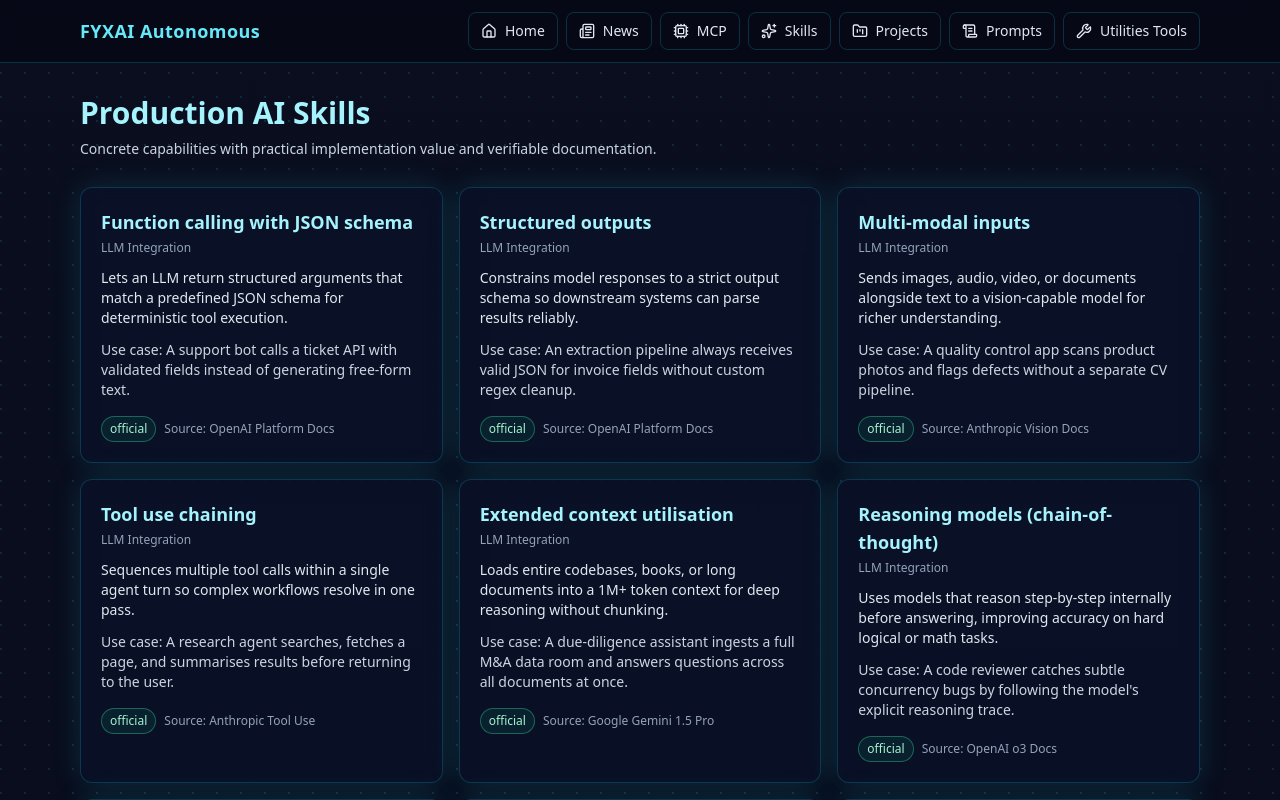
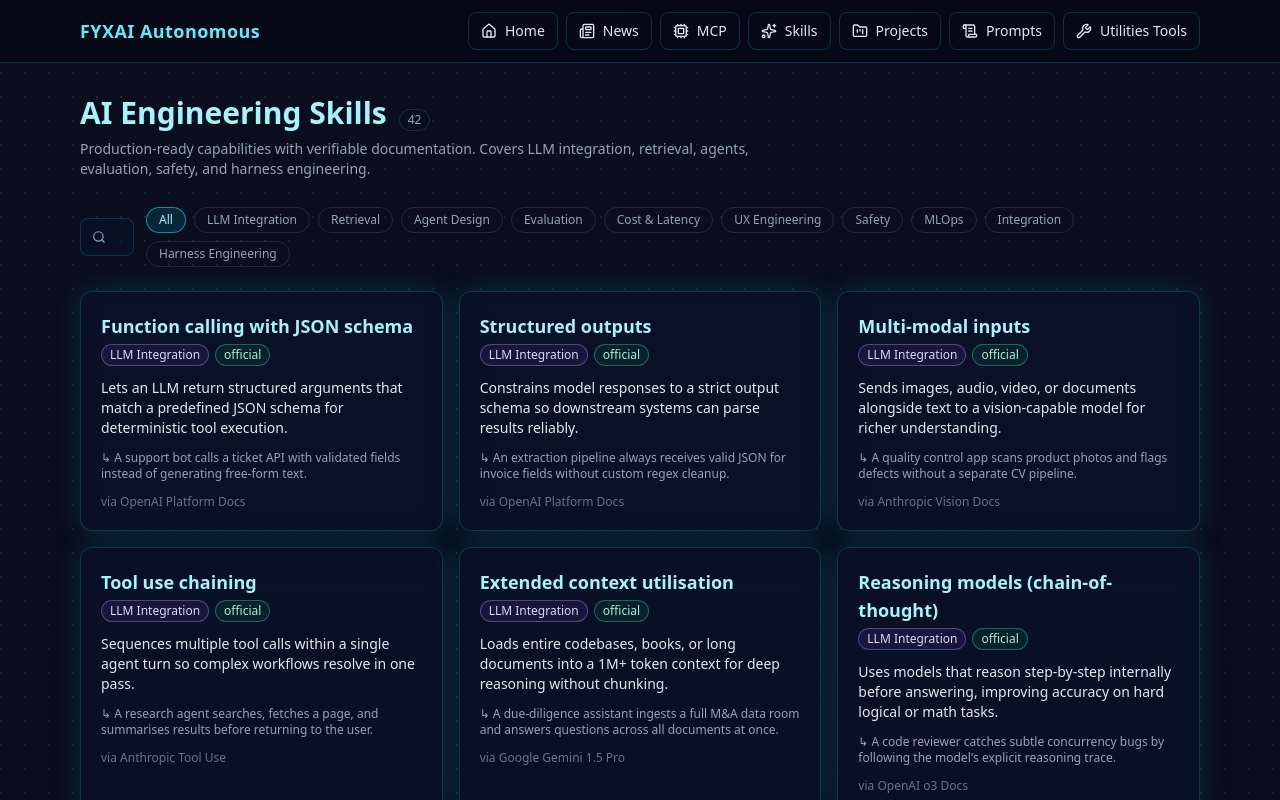
Before and after one commit to fyxai/fyxai.github.io, a Next.js app: page /skills in a window 1280 px wide. Shown: the top 800 px of the page. Built offline with nearby package versions, Linux system fonts and the light colour scheme.

Commit message:
feat: skills page with FilterBar, Badge, SectionHeader — 42 entries

```diff
--- a/app/skills/page.jsx
+++ b/app/skills/page.jsx
@@ -1,40 +1,57 @@
 import skills from '../../data/skills.json';
 import { CardGrid, InfoCard } from '../../components/Cards';
+import { Badge } from '../../components/Badge';
+import { FilterBar } from '../../components/FilterBar';
+import { SectionHeader } from '../../components/SectionHeader';
 
-export const metadata = { title: 'Skills | FYXAI' };
+export const metadata = { title: 'AI Skills | FYXAI' };
 
-const verificationStyles = {
-  official: 'border-emerald-400/40 bg-emerald-500/10 text-emerald-200',
-  'community-verified': 'border-cyan-400/40 bg-cyan-500/10 text-cyan-200',
-};
+const CATEGORIES = [
+  'LLM Integration',
+  'Retrieval',
+  'Agent Design',
+  'Evaluation',
+  'Cost & Latency',
+  'UX Engineering',
+  'Safety',
+  'MLOps',
+  'Integration',
+  'Harness Engineering',
+];
 
 export default function SkillsPage() {
   return (
     <section>
-      <div className="mb-7">
-        <h1 className="text-3xl font-bold text-cyan-200">Production AI Skills</h1>
-        <p className="mt-2 max-w-3xl text-sm text-slate-300">
-          Concrete capabilities with practical implementation value and verifiable documentation.
-        </p>
-      </div>
+      <SectionHeader
+        title="AI Engineering Skills"
+        count={skills.length}
+        description="Production-ready capabilities with verifiable documentation. Covers LLM integration, retrieval, agents, evaluation, safety, and harness engineering."
+      />
 
-      <CardGrid>
-        {skills.map((item) => (
-          <InfoCard key={item.name} title={item.name} subtitle={item.category} href={item.sourceUrl}>
-            <p className="text-sm text-slate-200">{item.whatItDoes}</p>
-            <p className="mt-3 text-sm text-slate-300">Use case: {item.practicalUseCase}</p>
-
-            <div className="mt-4 flex flex-wrap items-center gap-2 text-xs">
-              <span
-                className={`rounded-full border px-2 py-1 font-medium ${verificationStyles[item.verificationLevel] || 'border-slate-500/40 bg-slate-500/10 text-slate-200'}`}
-              >
-                {item.verificationLevel}
-              </span>
-              <span className="text-slate-400">Source: {item.sourceName}</span>
-            </div>
-          </InfoCard>
-        ))}
-      </CardGrid>
+      <FilterBar
+        items={skills}
+        categories={CATEGORIES}
+        searchFields={['name', 'whatItDoes', 'practicalUseCase']}
+        categoryField="category"
+      >
+        {(filtered) => (
+          <CardGrid>
+            {filtered.map((item) => (
+              <InfoCard key={item.name} title={item.name} href={item.sourceUrl}>
+                <div className="mb-3 flex flex-wrap gap-1.5">
+                  <Badge variant="category">{item.category}</Badge>
+                  <Badge variant={item.verificationLevel === 'official' ? 'official' : 'community'}>
+                    {item.verificationLevel}
+                  </Badge>
+                </div>
+                <p className="text-sm text-slate-200">{item.whatItDoes}</p>
+                <p className="mt-3 text-xs text-slate-400">↳ {item.practicalUseCase}</p>
+                <p className="mt-3 text-xs text-slate-500">via {item.sourceName}</p>
+              </InfoCard>
+            ))}
+          </CardGrid>
+        )}
+      </FilterBar>
     </section>
   );
 }
```
